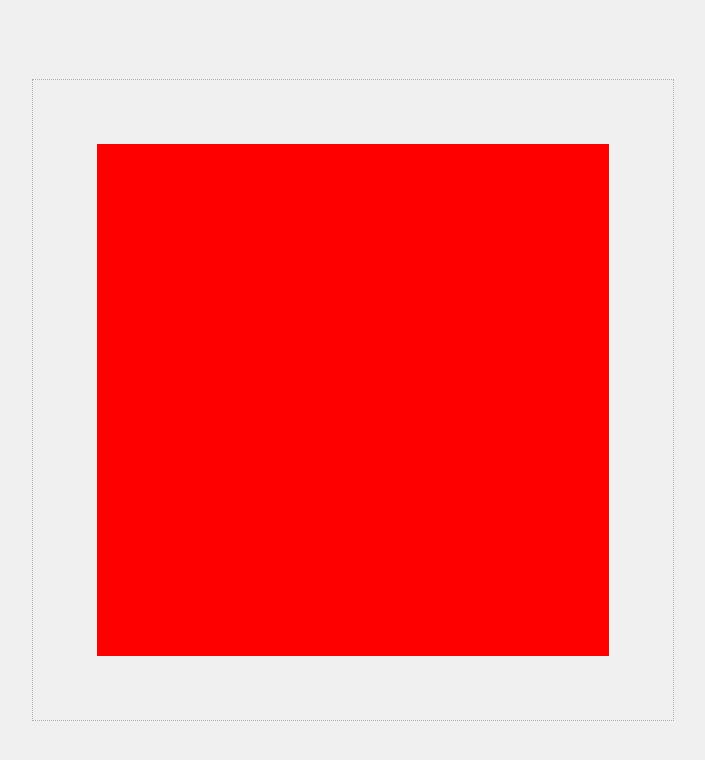
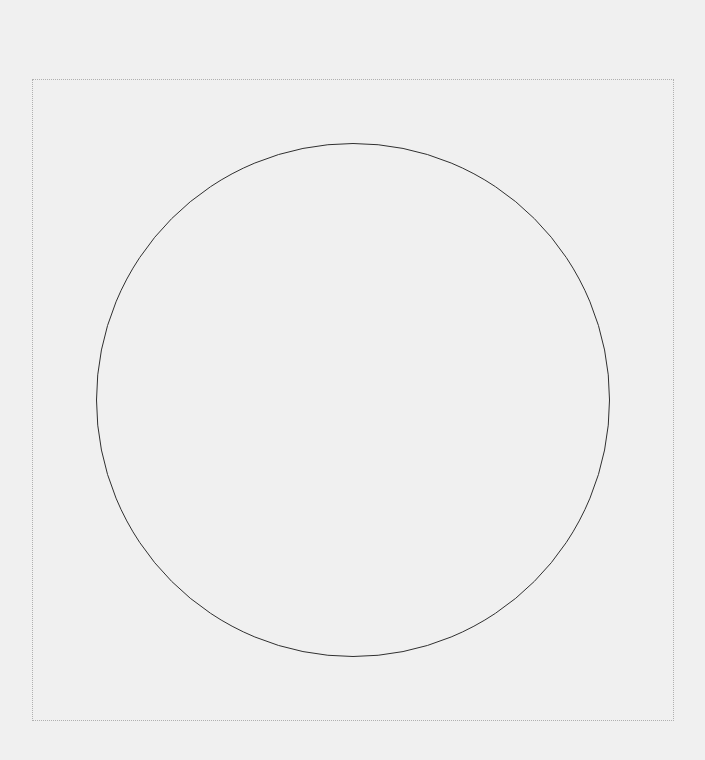
Before and after one commit to otiai10/ripple-css-animation, a plain HTML site: page index.html in a window 1280 px wide. Shown: the whole page, without its empty margins (287-992 px from the left). Drawn offline with Linux system fonts and the light colour scheme.

Commit message:
Make a circle with div

```diff
--- a/index.css
+++ b/index.css
@@ -1,5 +1,6 @@
 div.circle {
   width:  80%;
   height: 80%;
-  background-color: red;
+  border: solid thin #303030;
+  border-radius: 50%;
 }
```
